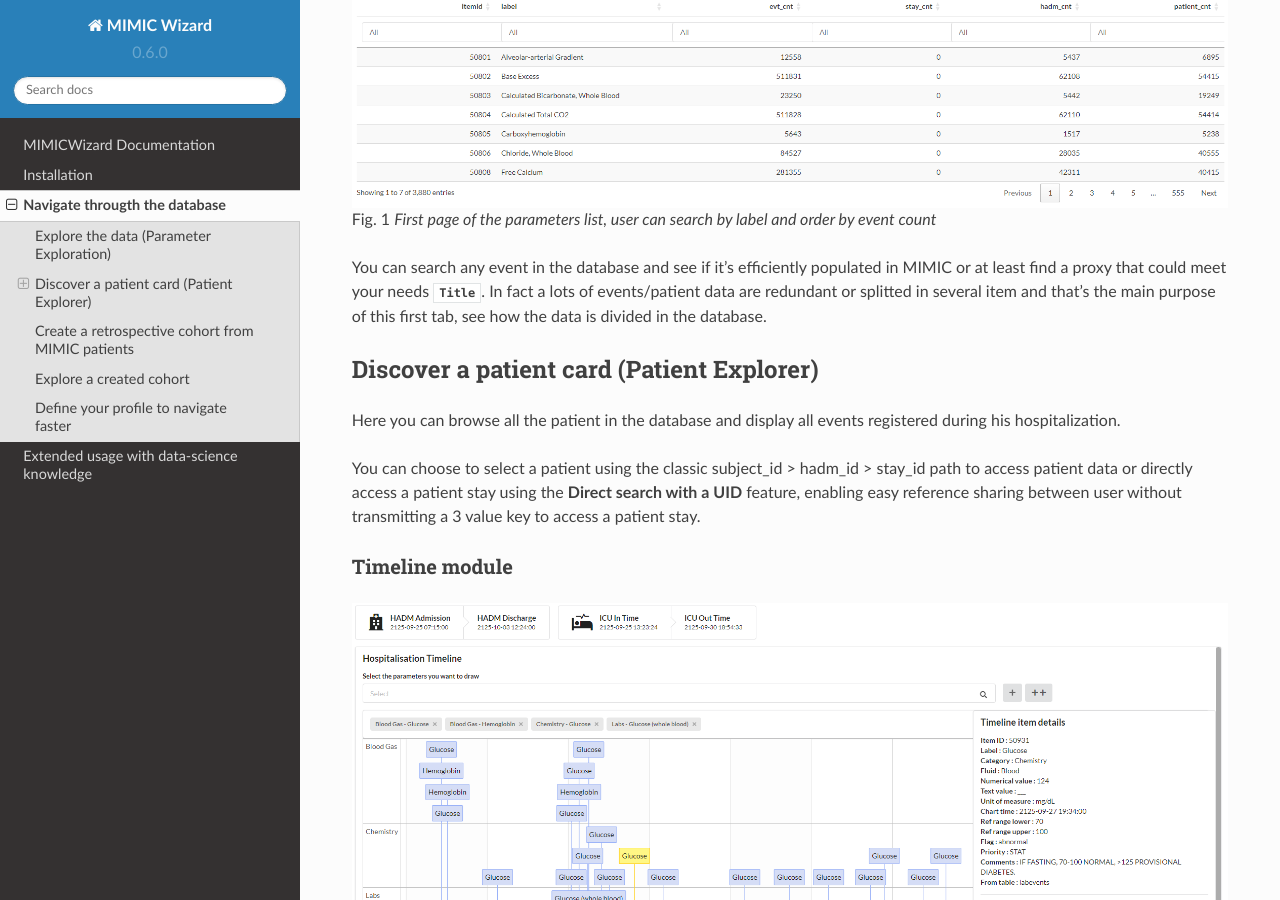
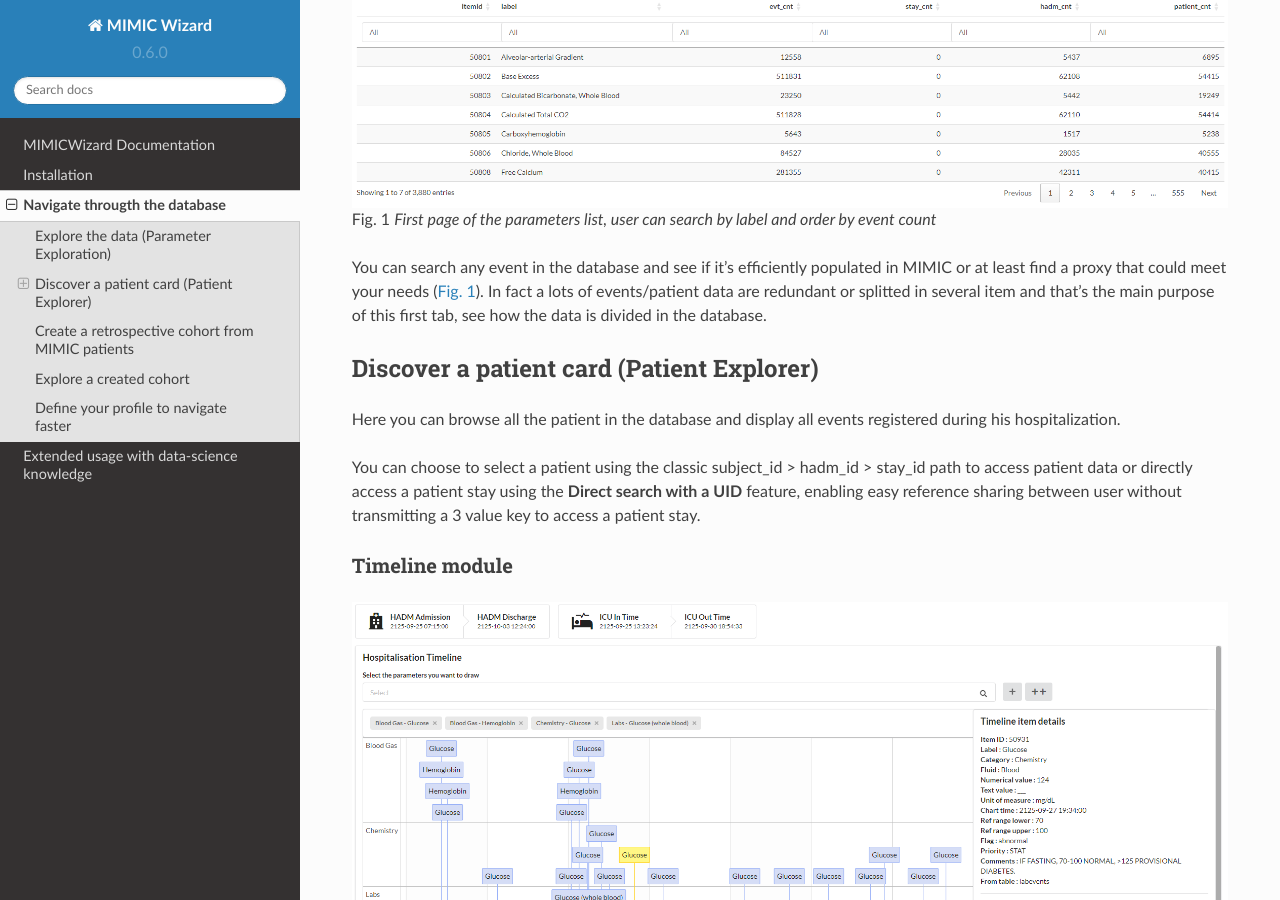
Before and after one commit to DangerousWizardry/rtd-demo-documentation, a Sphinx documentation site: the page built from docs/source/explore.rst, in a window 1280 px wide and 900 px high, scrolled down 355 px. Built offline with Sphinx 7.4.7 and the Read the Docs theme 2.0.0, drawn with Linux system fonts in a browser that asks for light colours; pages that are not in the unit, such as notebooks, are missing from menus.

Commit message:
task: test numref again

```diff
--- a/docs/source/explore.rst
+++ b/docs/source/explore.rst
@@ -8,16 +8,16 @@ Explore the data (Parameter Exploration)
 
 The first tab is used to explore the list of all recorded events in MIMIC-IV database associated with their relative count.
 
-.. _parametersexplore:
-
-.. figure:: assets/parameters_explore.png
+.. figure::
+      assets/parameters_explore.png
+      :name: parametersexplore
       :width: 100%
       :class: no-scaled-link
 
       First page of the parameters list, user can search by label and order by event count
 
 You can search any event in the database and see if it's efficiently populated in MIMIC or at least find a proxy that could meet
-your needs :numref:`Title <parametersexplore>`. In fact a lots of events/patient data are redundant or splitted in several item and that's the main purpose of this first tab, see how the data is divided in the database.
+your needs (:numref:`parametersexplore`). In fact a lots of events/patient data are redundant or splitted in several item and that's the main purpose of this first tab, see how the data is divided in the database.
 
 Discover a patient card (Patient Explorer)
 ******************************************
```
